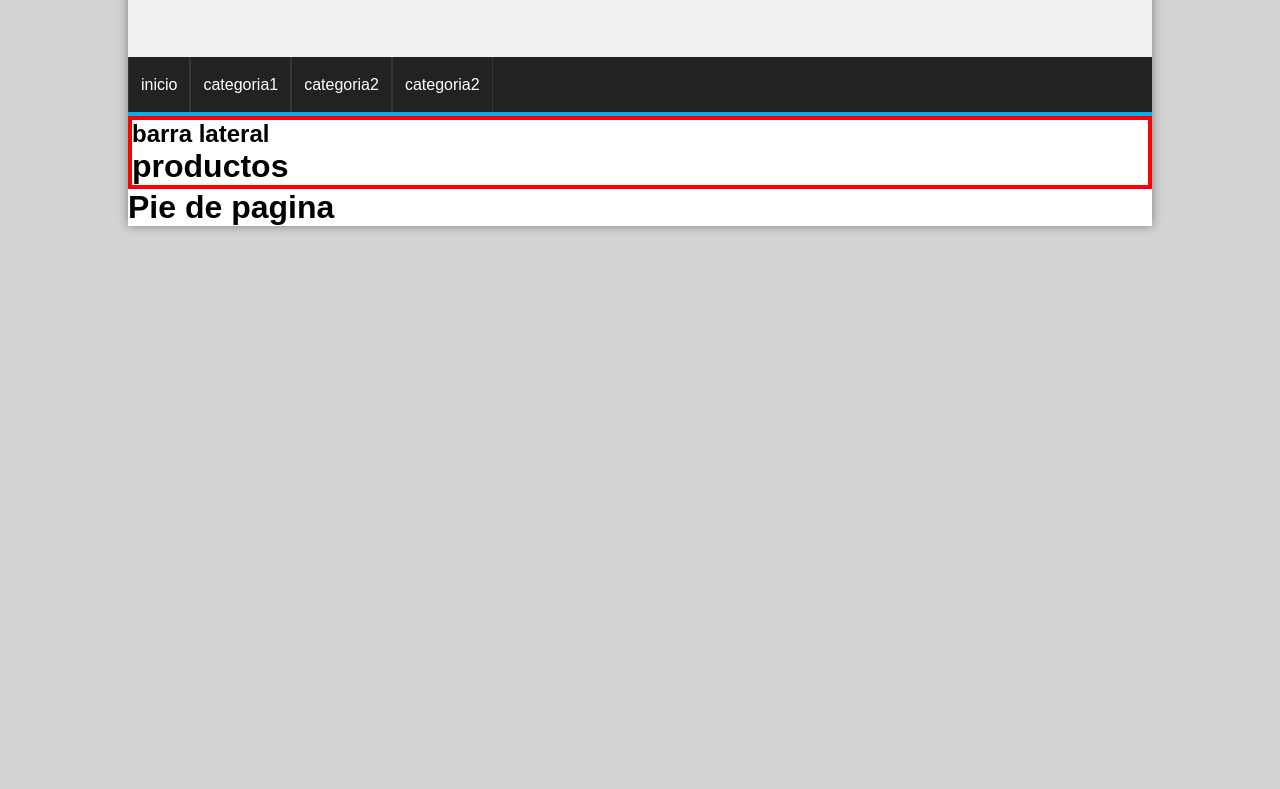
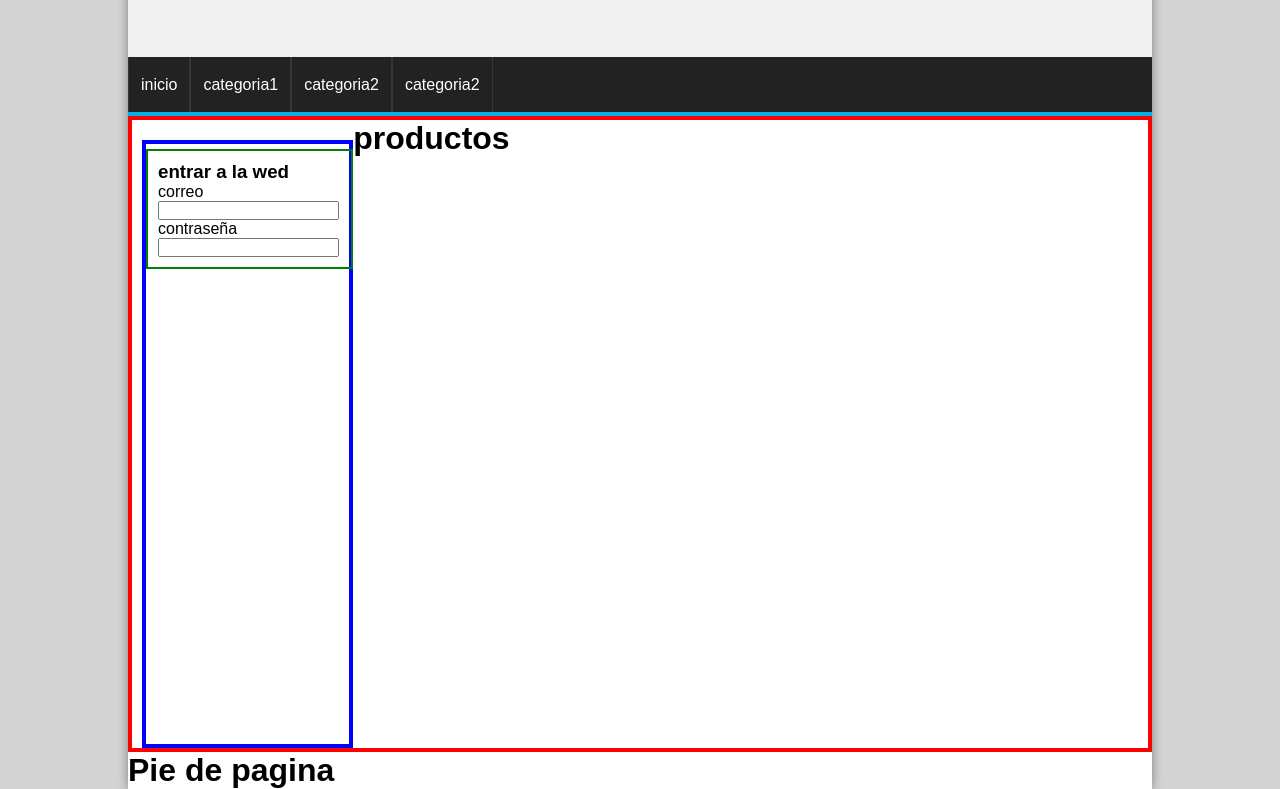
Before and after one commit to santicruz1023-netizen/Tienda3352824, a plain HTML site: page index.html in a window 1280 px wide. Shown: the part 143-932 px from the top of the page. Before the commit the page ends 800 px from the top, so only its background shows below. Drawn offline with Linux system fonts and the light colour scheme.

Commit message:
actualizado el proyecto hasta el menu

```diff
--- a/index.html
+++ b/index.html
@@ -45,7 +45,16 @@
 
         <div id="content">
             <aside id="lateral">
-                <h1>barra lateral</h1>
+                <div id="login" class="block_aside">
+                    <h3>entrar a la wed</h3>
+                    <form action="#" method="POST">
+                        <label for="email">correo</label>
+                        <input type="email" mane="email">
+
+                        <label for="#">contraseña</label>
+                        <input type="password" name="password">
+                    </form>
+                </div>
             </aside>
 
             <div id="central">
--- a/style.css
+++ b/style.css
@@ -95,3 +95,20 @@ body{
     background: white;
     border: 4px solid red;
 }
+
+#lateral{
+    width: 20%;
+    min-height: 600px;
+    float: left;
+    margin-top: 20px;
+    margin-left: 10px;
+    border: 4px solid blue;
+}
+
+#lateral .block_aside{
+    display: block;
+    width: 90%;
+    margin: 5px auto;
+    padding: 10px;
+    border: 2px solid green;
+}
```
